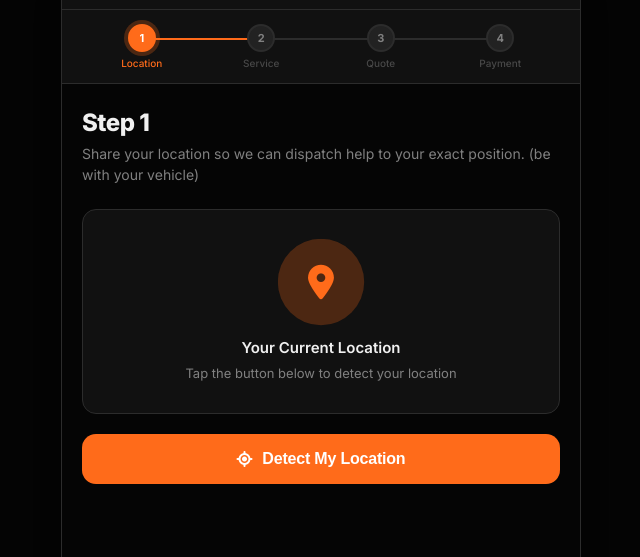
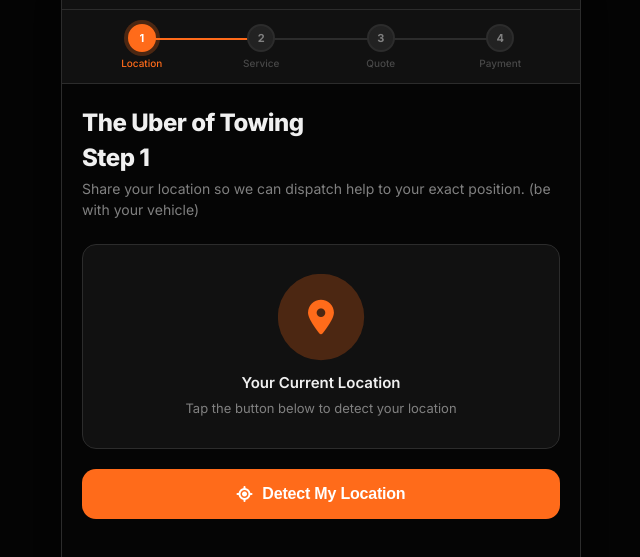
Before and after one commit to BOMBKILLA49/roadsid.com, a website: page index.html in a window 1280 px wide. Shown: the part 55-612 px from the top of the page, without its empty margins (319-959 px from the left). Drawn offline with nearby package versions, Linux system fonts and the light colour scheme.

Commit message:
Update index.html

```diff
--- a/index.html
+++ b/index.html
@@ -811,7 +811,8 @@
 
   <!-- ─────────────── STEP 1: LOCATION ─────────────── -->
   <section class="step" id="step-1">
-    <h1 class="step-title">Step 1</h1>
+    <h1 class="step-title">The Uber of Towing</h1>
+    <h3 class="step-title">Step 1</h3>
     <p class="step-subtitle">Share your location so we can dispatch help to your exact position. (be with your vehicle)</p>
 
     <div class="location-hero">
```
